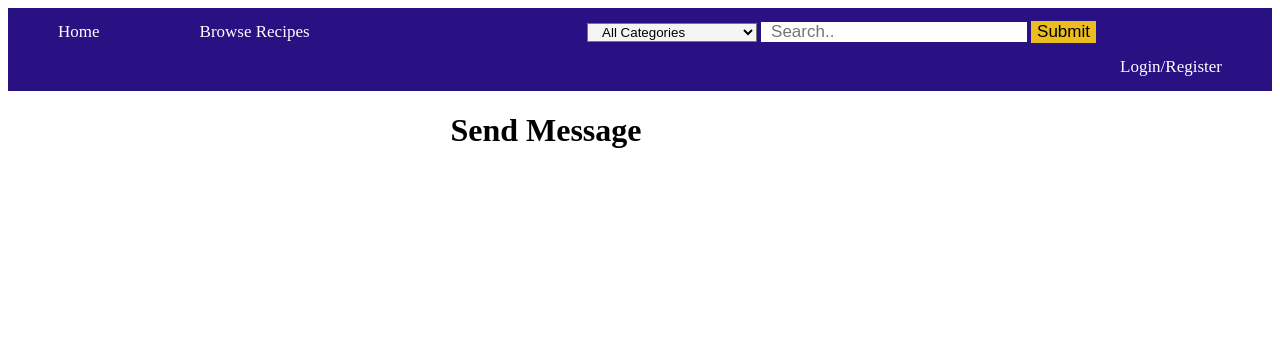
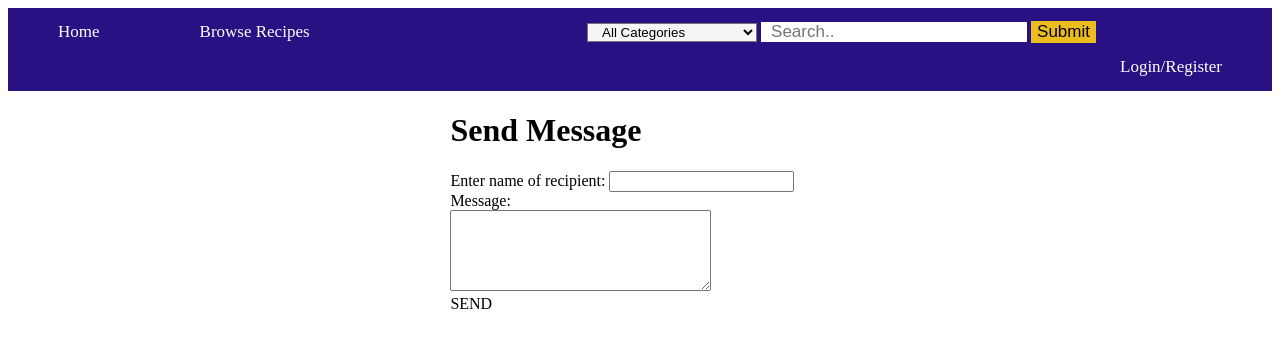
Before and after one commit to RGarcia35/The-SF-State-Official-Cookbook-Group-3, a website: page public/html/userSendMessage.html in a window 1280 px wide. Drawn offline with Linux system fonts and the light colour scheme.

Commit message:
sendmessage

```diff
--- a/public/html/userSendMessage.html
+++ b/public/html/userSendMessage.html
@@ -33,6 +33,19 @@
         <h1>Send Message</h1>
       </div>
 
+      <div style="padding-left:35%">
+      <form action="/sendMessage">
+        <label>Enter name of recipient:</label> <input type="text" name="name" minlength="2" maxlength="60">
+        <br>
+        <label>Message: </label>
+        <br>
+        <textarea name="message" rows="5" cols="30">
+        </textarea>
+        <br>
+        <label>SEND </label>
+      </form>
+       </div>
+
 </body>
 
 
```
